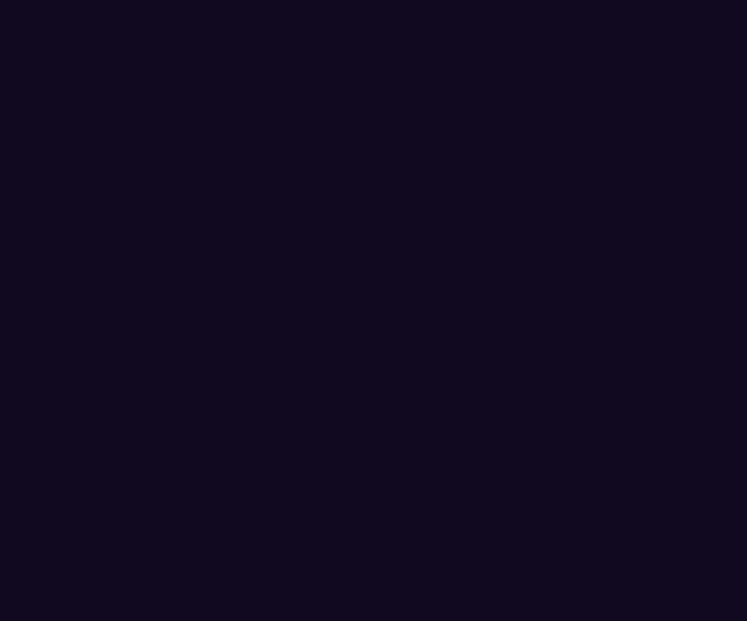
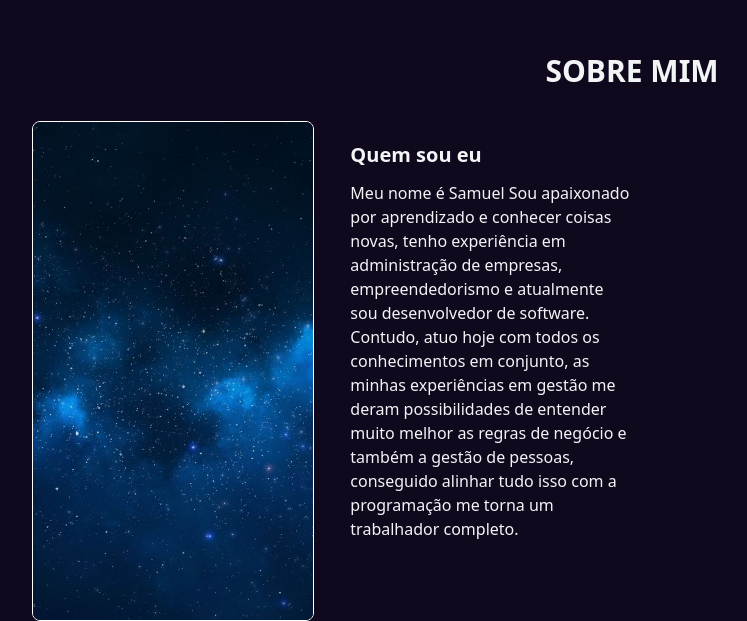
Before and after one commit to samuellgc/personal-website, a Next.js app: page / in a window 1280 px wide. Shown: the part 747-1368 px from the top of the page, without its empty margins (8-755 px from the left). Before the commit the page ends 800 px from the top, so only its background shows below. Built offline with nearby package versions, Linux system fonts and the light colour scheme.

Commit message:
About section creation

```diff
--- a/src/app/page.tsx
+++ b/src/app/page.tsx
@@ -1,9 +1,11 @@
+import About from '@/components/sections/about';
 import Hero from '@/components/sections/hero';
 
 export default function Home() {
   return (
-    <main className="flex min-h-screen flex-col">
+    <main className="flex min-h-screen flex-col px-10">
       <Hero />
+      <About />
     </main>
   );
 }
--- /dev/null
+++ b/src/components/composition/articles.tsx
@@ -0,0 +1,10 @@
+import { ArticlesTypes } from '../../@types/types';
+
+export default function Articles({...props}: ArticlesTypes) {
+  return (
+    <div className="flex flex-col p-5 gap-3 sm:max-w-xs">
+      <h3 className='text-xl font-semibold'>{props.title}</h3>
+      <p>{props.body}</p>
+    </div>
+  );
+}
--- a/src/components/sections/about.tsx
+++ b/src/components/sections/about.tsx
@@ -0,0 +1,16 @@
+import ImageComponent from '../ui/image';
+import NebulosaImagem from '../../utils/images/nebulosa.jpg';
+import { aboutPtBr, quemSouEu, tituloCard } from '@/utils/data/about';
+import Articles from '../composition/articles';
+
+export default function About() {
+  return (
+    <section className='flex gap-8 flex-col'>
+      <h2 className='font-bold text-3xl w-full text-center uppercase'>{tituloCard}</h2>
+      <div className='flex gap-4'>
+        <ImageComponent size='large' imagePath={NebulosaImagem} alt='Capa Espaço' />
+        <Articles body={aboutPtBr} title={quemSouEu} />
+      </div>
+    </section>
+  );
+}
--- a/src/components/sections/hero.tsx
+++ b/src/components/sections/hero.tsx
@@ -1,11 +1,11 @@
 import IconLinks from '../ui/icon-links';
-import ProfileImg from '../ui/profile-img';
+import ImageComponent from '../ui/image';
 import Perfil from '../../utils/images/perfil.jpg';
 
 export default function Hero() {
   return (
     <main className="flex w-full flex-col sm:gap-2 sm:justify-center sm:items-center md:h-screen">
-      <ProfileImg size='normal' imagePath={Perfil} alt='Foto de perfil do Samuel Carneiro'/>
+      <ImageComponent size='normal' imagePath={Perfil} alt='Foto de perfil do Samuel Carneiro'/>
       <h2 className="text-2xl font-bold ">Dev. Samuel Carneiro</h2>
       <p>Desenvolvedor full-stack com foco em Front-end e gestão de equipes.</p>
       <IconLinks />
--- a/src/components/ui/profile-img.tsx
+++ b/src/components/ui/image.tsx
@@ -1,7 +1,7 @@
 import Image from 'next/image';
-import { ProfileImage } from '@/@types/types';
+import { ImagesTypes } from '@/@types/types';
 
-export default function ProfileImg({ ...props }: ProfileImage) {
+export default function ImageComponent({ ...props }: ImagesTypes) {
   return (
     <>
       <Image
--- /dev/null
+++ b/src/utils/data/about.ts
@@ -0,0 +1,19 @@
+export const aboutPtBr = `
+Meu nome é Samuel Sou apaixonado por aprendizado e conhecer coisas novas,
+tenho experiência em administração de empresas,
+empreendedorismo e atualmente sou desenvolvedor de software.
+Contudo, atuo hoje com todos os conhecimentos em conjunto,
+as minhas experiências em gestão me deram possibilidades de entender muito
+melhor as regras de negócio e também a gestão de pessoas,
+conseguido alinhar tudo isso com a programação me torna um
+trabalhador completo.
+`;
+export const aboutEn = 'My name is Samuel';
+
+export const tituloCard = 'Sobre mim';
+
+export const titleCard = 'About me';
+
+export const quemSouEu = 'Quem sou eu';
+
+export const whoIam = 'Who I\'m';
```
Also changed, not shown: src/@types/types.ts (+8 -1 lines), src/utils/images/nebulosa.jpg (added).
